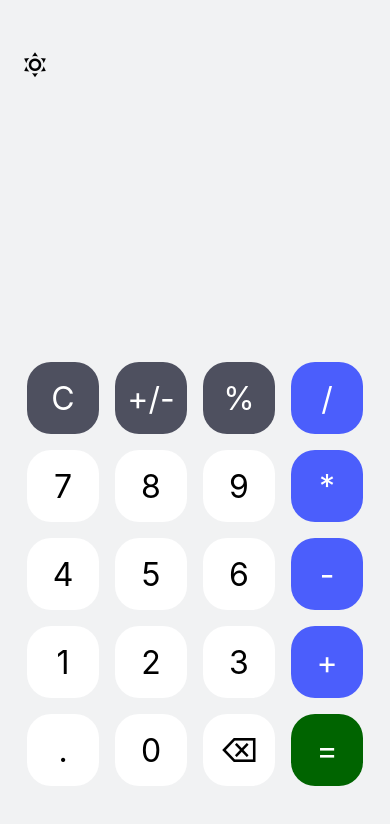
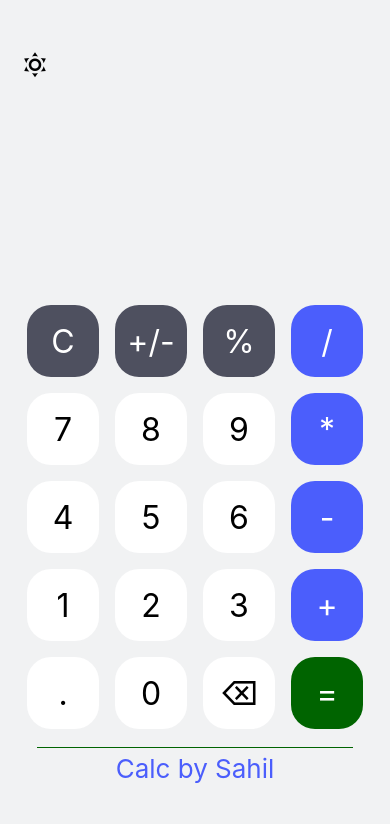
Before and after one commit to SahilDhanwani/calc_by_sahil, a React Native app: screen / in a window 390 px wide. Shown: the top 824 px of the page. Built offline with nearby package versions, Linux system fonts and the light colour scheme.

Commit message:
Add footer styling and adjust layout in App component

```diff
--- a/App.tsx
+++ b/App.tsx
@@ -1,5 +1,5 @@
 import { useState } from "react";
-import { SafeAreaView, StyleSheet, View } from "react-native";
+import { SafeAreaView, StyleSheet, View, Text } from "react-native";
 import { Color } from "./src/styles/Color";
 import { Theme } from "./src/context/Theme";
 import Icon from "react-native-vector-icons/MaterialCommunityIcons";
@@ -26,6 +26,7 @@ export default function App() {
         </View>
 
         <Keypad theme={theme} />
+
       </SafeAreaView>
     </Theme.Provider>
   );
@@ -37,7 +38,7 @@ const styles = StyleSheet.create({
     backgroundColor: Color.light,
     alignItems: "center",
     justifyContent: "flex-start",
-    paddingTop: 780,
+    paddingTop: 800,
   },
   switchContainer: {
     position: "absolute",
--- a/src/components/Keypad.tsx
+++ b/src/components/Keypad.tsx
@@ -157,6 +157,12 @@ export default function Keypad({ theme }: KeypadProps) {
                 <Button title="⌫" onPress={handleBackspace} />
                 <Button title="=" isGreen onPress={handleEqualPress} />
             </View>
+
+            {/* Footer with "calc by Sahil" as per the Requirement*/}
+            <View style={Styles.footer}>
+                <View style={Styles.line} />
+                <Text style={Styles.footerText}>Calc by Sahil</Text>
+            </View>
         </View>
     );
 }
--- a/src/styles/Global.tsx
+++ b/src/styles/Global.tsx
@@ -56,6 +56,10 @@ export const Styles = StyleSheet.create({
         fontSize: 32,
         color: Color.black,
     },
+    container: {
+        flex: 1,
+        justifyContent: 'space-between', // This ensures that the content is spaced evenly with the footer pushed to the bottom
+    },
 
     // Keyboard Styling Adjustments
     row: {
@@ -78,4 +82,21 @@ export const Styles = StyleSheet.create({
         fontWeight: "200",
         alignSelf: "flex-end",
     },
+
+    footer: {
+        width: "100%",
+        paddingVertical: 10,
+        alignItems: "center",
+        justifyContent: "center",
+    },
+    line: {
+        width: "90%",
+        height: 1,
+        backgroundColor: Color.green, // Change color based on theme
+        marginBottom: 5,
+    },
+    footerText: {
+        color: Color.blue, // Change color based on theme
+        fontSize: 26,
+    },
 });
```
Lines whose indentation alone changed are shown as unchanged.
